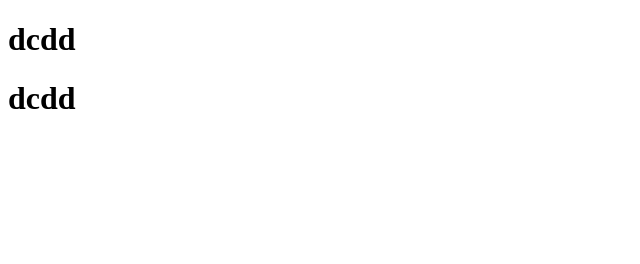
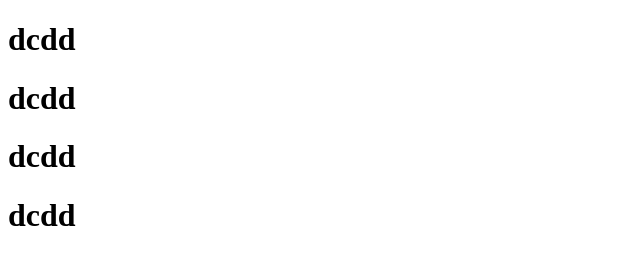
Before and after one commit to MobeenKhan221/Test-repo, a plain HTML site: page index.html in a window 1280 px wide. Shown: the whole page, without its empty margins (0-640 px from the left). Drawn offline with Linux system fonts and the light colour scheme.

Commit message:
second commit

```diff
--- a/index.html
+++ b/index.html
@@ -8,6 +8,8 @@
 <body>
     <h1>dcdd</h1>
     <h1>dcdd</h1>
+    <h1>dcdd</h1>
+    <h1>dcdd</h1>
 
 </body>
 </html>
```
